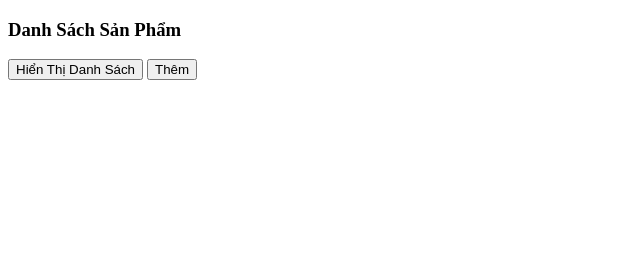
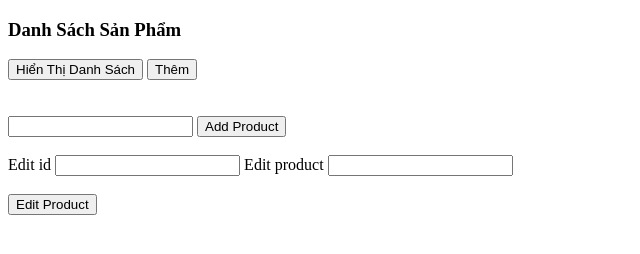
Before and after one commit to huongtran99/UngDungQLSP, a plain HTML site: page index.html in a window 1280 px wide. Shown: the whole page, without its empty margins (0-640 px from the left). Drawn offline with Linux system fonts and the light colour scheme.

Commit message:
update 28/7

```diff
--- a/index.html
+++ b/index.html
@@ -8,12 +8,25 @@
 <h3>Danh Sách Sản Phẩm</h3>
 <button onclick="repeat()">Hiển Thị Danh Sách</button>  <button onclick="addProduct()">Thêm</button>
 <br> <br>
-<span id="list"></span>
+<span id="list"></span> <br>
+<input type="text" id="add">
+
+<button onclick="addInput()">Add Product</button>
+<br> <br>
+
+Edit id <input type="text" id="editId">
+Edit product <input type="text" id="editPr">
+<br> <br>
+<button onclick="editInput()">Edit Product</button>
 <script>
     let name = ["Name", "Định", "Quân", "Chính", "Ý"];
     let stt = ["STT", 1, 2, 3, 4];
     let sout;
     let result = document.getElementById("list");
+    let a;
+    let b;
+    let c;
+
 
     function displayName(name, stt) {
         sout = "<table border='1px solid black' width='300' cellpadding='5px' style='border-collapse: collapse;' >"
@@ -33,11 +46,28 @@
         return result.innerHTML = sout;
     }
 
+    function addInput() {
+         a = document.getElementById("add").value;
+        stt[stt.length] = a;
+        name[name.length] = a;
+        repeat();
+    }
+
     function addProduct() {
         stt[stt.length] = prompt("Nhập số thứ tự");
         name[name.length] = prompt("Thêm Tên");
         repeat();
 
+    }
+
+    // hàm em mới làm
+    function editInput() {
+        b = document.getElementById("editId").value;
+        c = document.getElementById("editPr").value;
+        if(b == "2") {
+            name[b] = c;
+        }
+        repeat();
     }
 
     function updateProduct(i) {
```
